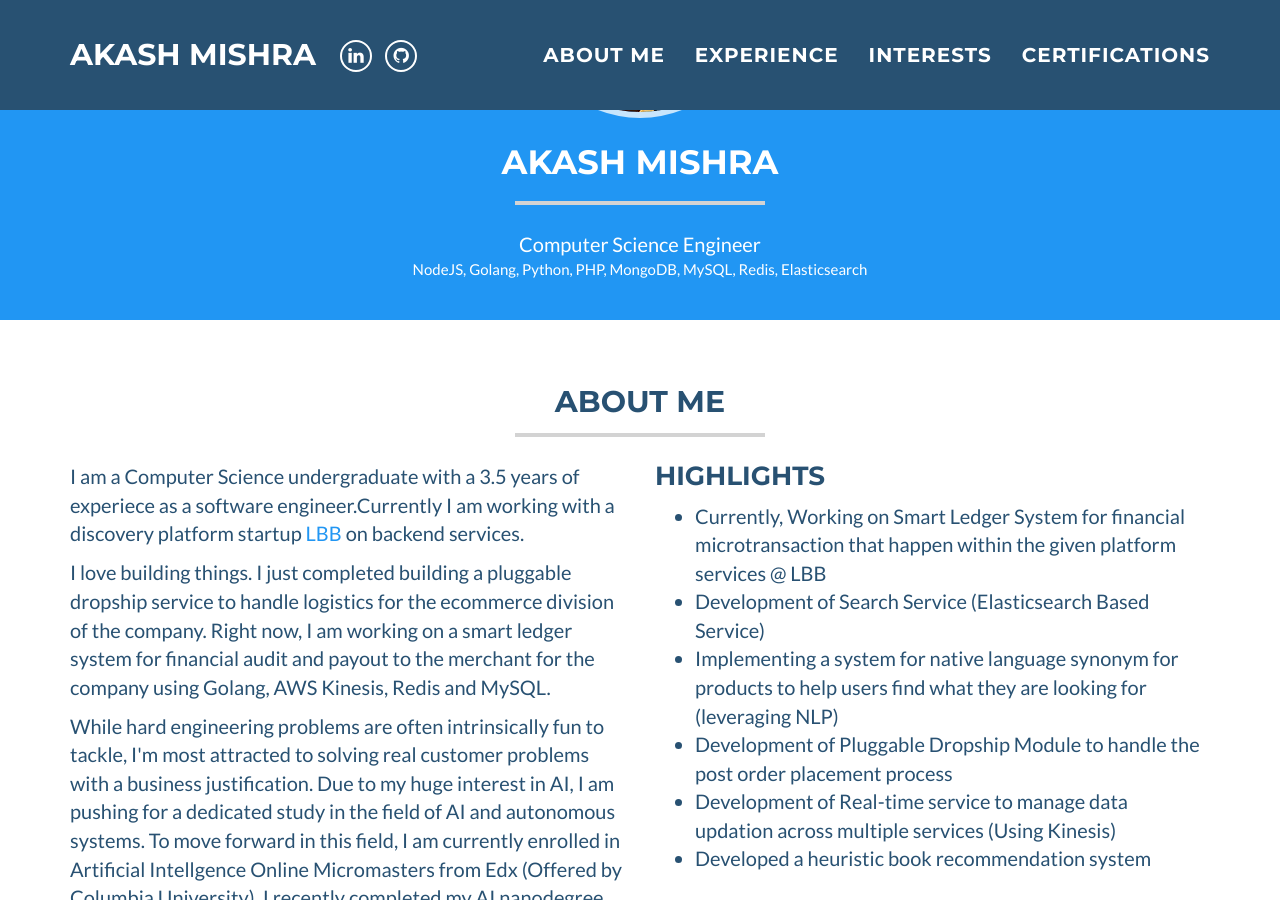
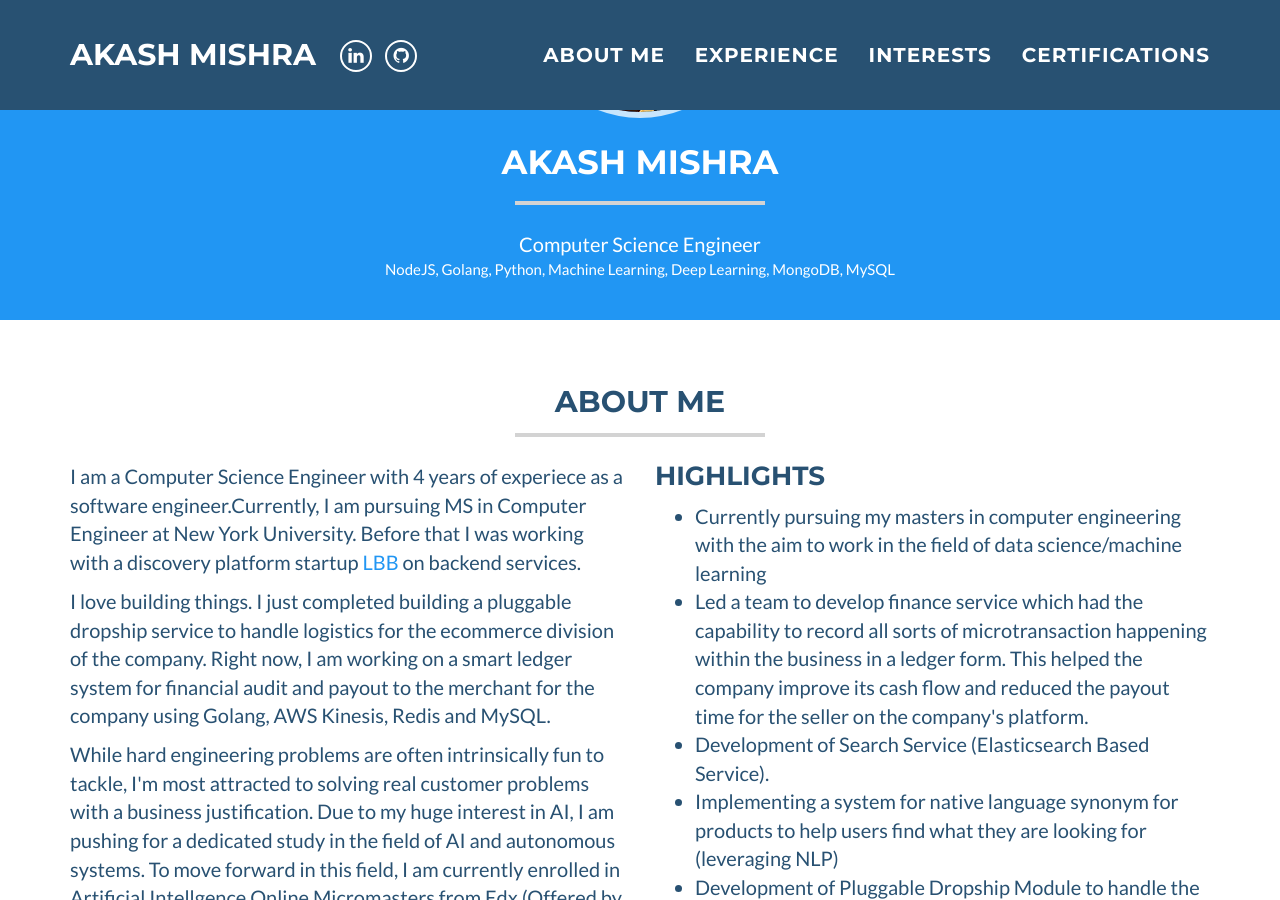
Before and after one commit to akashsky1994/akashsky1994.github.io, a Jekyll site: the page built from index.html, in a window 1280 px wide and 900 px high, scrolled down 264 px. Built offline with Jekyll 4.4.1, drawn with Linux system fonts in a browser that asks for light colours.

Commit message:
fix: profile update skill

```diff
--- a/_config.yml
+++ b/_config.yml
@@ -2,8 +2,8 @@
 name: Akash Mishra
 email: akash.mishra13@gmail.com
 #canonical_url: https://edwinexemplar.com
-keywords: "Software Engineer, NodeJS, Golang, Python, Machine Learning, Deep Learning, Algorithms, MySQL, MongoDB, AWS"
-skills: "NodeJS, Golang, Python, PHP, MongoDB, MySQL, Redis, Elasticsearch"
+keywords: "ML Engineer, Software Engineer, NodeJS, Golang, Python, Machine Learning, Deep Learning, Algorithms, MySQL, MongoDB, AWS"
+skills: "NodeJS, Golang, Python, Machine Learning, Deep Learning, MongoDB, MySQL"
 designation: "Computer Science Engineer"
 baseurl:
 
--- a/_includes/about_me.html
+++ b/_includes/about_me.html
@@ -9,7 +9,7 @@
     <div class="row">
       <div class="col-sm-6">
         <p>
-          I am a Computer Science undergraduate with a 3.5 years of experiece as a software engineer.Currently I am working with a discovery platform startup <a href="https://www.lbb.in">LBB</a> on backend services.
+          I am a Computer Science Engineer with 4 years of experiece as a software engineer.Currently, I am pursuing MS in Computer Engineer at New York University. Before that I was working with a discovery platform startup <a href="https://www.lbb.in">LBB</a> on backend services.
         </p>
         <p>
           I love building things. I just completed building a pluggable dropship service to handle logistics for the ecommerce division of the company. Right now, I am working on a smart ledger system for financial audit and payout to the merchant for the company using Golang, AWS Kinesis, Redis and MySQL.
@@ -27,10 +27,13 @@
         <h3 style="margin-top:0;">Highlights</h3>
         <ul>
           <li>
-            Currently, Working on Smart Ledger System for financial microtransaction that happen within the given platform services @ LBB
+            Currently pursuing my masters in computer engineering with the aim to work in the field of data science/machine learning
           </li>
           <li>
-            Development of Search Service (Elasticsearch Based Service)
+            Led a team to develop finance service which had the capability to record all sorts of microtransaction happening within the business in a ledger form. This helped the company improve its cash flow and reduced the payout time for the seller on the company's platform.
+          </li>
+          <li>
+            Development of Search Service (Elasticsearch Based Service).
           <li>
             Implementing a system for native language synonym for products to help users find what they are looking for (leveraging NLP)
           <li>
```
